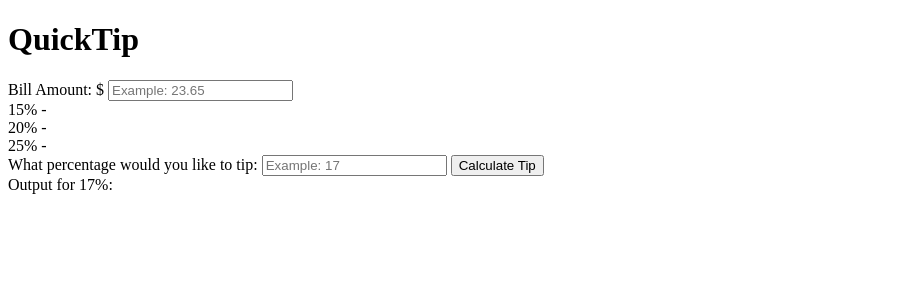
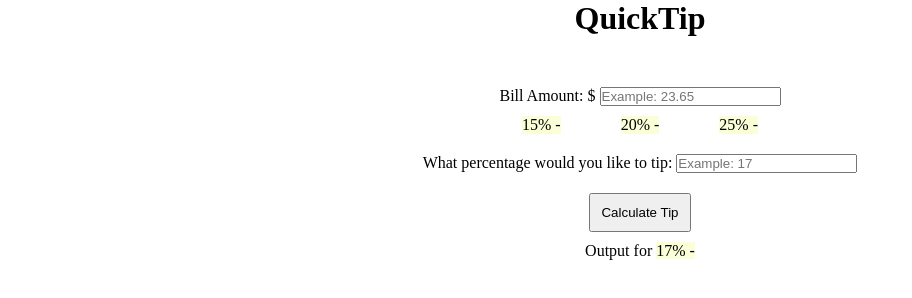
Before and after one commit to DavidReider/TipCalculator, a plain HTML site: page index.html in a window 1280 px wide. Shown: the whole page, without its empty margins (0-912 px from the left). Drawn offline with Linux system fonts and the light colour scheme.

Commit message:
Add Styling

```diff
--- a/index.html
+++ b/index.html
@@ -8,12 +8,27 @@
     <link rel="stylesheet" href="style.css" />
   </head>
   <body>
+    <div class="container">
       <h1>QuickTip</h1>
+      <div class="input-container">
         <label for="bill">Bill Amount: $ </label>
-    <input type="number" name="bill" id="bill" placeholder="Example: 23.65" />
-    <div class="15-percent">15% - <span id="fifteen"></span></div>
-    <div class="20-percent">20% - <span id="twenty"></span></div>
-    <div class="25-percent">25% - <span id="twentyfive"></span></div>
+        <input
+          type="number"
+          name="bill"
+          id="bill"
+          placeholder="Example: 23.65"
+        />
+      </div>
+      <div class="auto-tip-container">
+        <div class="15-percent percentage">
+          15% - <span id="fifteen"></span>
+        </div>
+        <div class="20-percent percentage">20% - <span id="twenty"></span></div>
+        <div class="25-percent percentage">
+          25% - <span id="twentyfive"></span>
+        </div>
+      </div>
+      <div class="custom-tip-container">
         <label for="custom-tip">What percentage would you like to tip:</label>
         <input
           type="text"
@@ -21,12 +36,14 @@
           id="custom-tip"
           placeholder="Example: 17"
         />
+      </div>
       <button id="calculate-tip">Calculate Tip</button>
       <div id="tip-amount">
-      Output for <span class="entered-amount" id="entered-amount">17%</span>:
+        Output for
+        <span class="entered-amount" id="entered-amount">17% - </span>
         <span id="tip"></span>
       </div>
-
+    </div>
     <script src="main.js"></script>
   </body>
 </html>
--- a/style.css
+++ b/style.css
@@ -0,0 +1,40 @@
+* {
+  margin: 0;
+  padding: 0;
+}
+.container {
+  display: flex;
+  flex-direction: column;
+  max-width: 75%;
+  margin: auto;
+  align-items: center;
+}
+
+.input-container {
+  margin-top: 50px;
+}
+
+.auto-tip-container {
+  display: flex;
+  flex-direction: row;
+  margin: 10px 0px;
+}
+
+.percentage {
+  margin: 0px 30px;
+  background-color: rgb(251, 255, 215);
+}
+
+.custom-tip-container {
+  margin: 10px 0px;
+}
+
+#calculate-tip {
+  padding: 10px;
+  margin: 10px;
+}
+
+#entered-amount,
+#tip {
+  background-color: rgb(251, 255, 215);
+}
```
Lines whose indentation alone changed are shown as unchanged.
